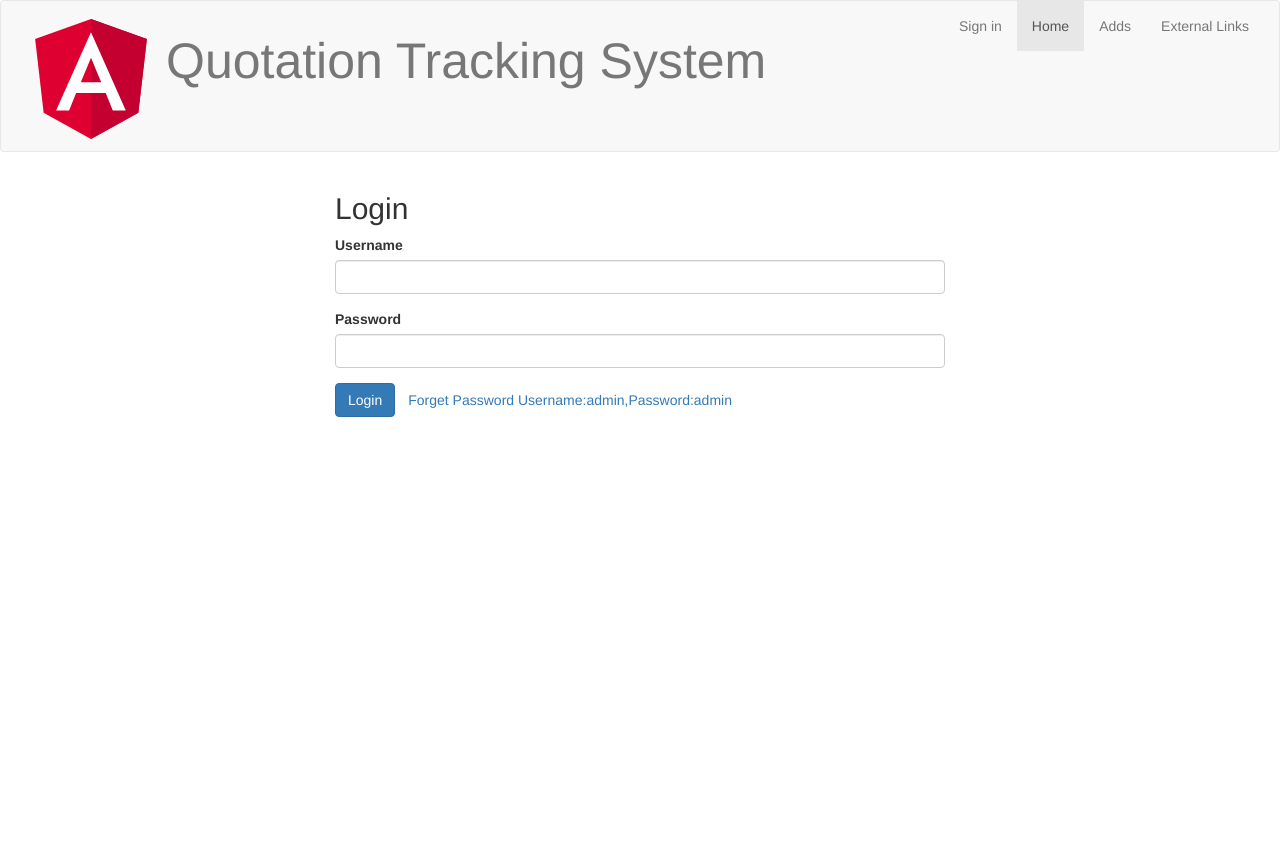
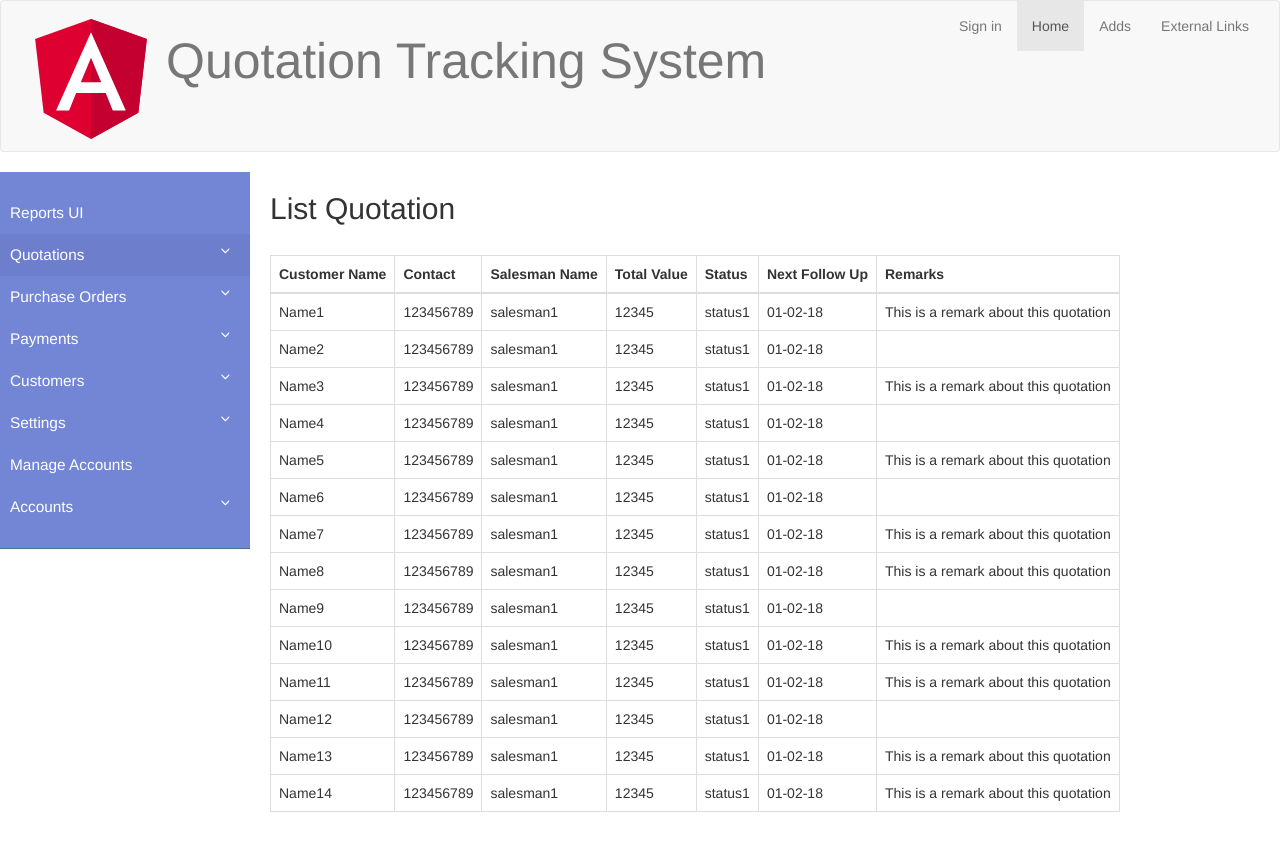
Before and after one commit to mekirankg/QTS_CLI, an Angular app: page /listquotation in a window 1280 px wide. Before the commit this address led to /login. Shown: the top 850 px of the page. Before the commit the page ends 800 px from the top, so only its background shows below. Built offline with nearby package versions, Linux system fonts and the light colour scheme.

Commit message:
dashboard added

```diff
--- /dev/null
+++ b/src/app/dashboard/dashboard.component.css
@@ -0,0 +1,172 @@
+/*
+    DEMO STYLE
+*/
+@import "https://fonts.googleapis.com/css?family=Poppins:300,400,500,600,700";
+
+
+body {
+    font-family: 'Poppins', sans-serif;
+    background: #fafafa;
+}
+
+p {
+    font-family: 'Poppins', sans-serif;
+    font-size: 1.1em;
+    font-weight: 300;
+    line-height: 1.7em;
+    color: #999;
+}
+
+a, a:hover, a:focus {
+    color: inherit;
+    text-decoration: none;
+    transition: all 0.3s;
+}
+
+.navbar {
+    padding: 15px 10px;
+    background: #fff;
+    border: none;
+    border-radius: 0;
+    margin-bottom: 40px;
+    box-shadow: 1px 1px 3px rgba(0, 0, 0, 0.1);
+}
+
+.navbar-btn {
+    box-shadow: none;
+    outline: none !important;
+    border: none;
+}
+
+.line {
+    width: 100%;
+    height: 1px;
+    border-bottom: 1px dashed #ddd;
+    margin: 40px 0;
+}
+
+/* ---------------------------------------------------
+    SIDEBAR STYLE
+----------------------------------------------------- */
+.wrapper {
+    display: flex;
+    align-items: stretch;
+}
+
+#sidebar {
+    min-width: 250px;
+    max-width: 250px;
+    background: #7386D5;
+    color: #fff;
+    transition: all 0.3s;
+}
+
+#sidebar.active {
+    margin-left: -250px;
+}
+
+#sidebar .sidebar-header {
+    padding: 20px;
+    background: #6d7fcc;
+}
+
+#sidebar ul.components {
+    padding: 20px 0;
+    border-bottom: 1px solid #47748b;
+}
+
+#sidebar ul p {
+    color: #fff;
+    padding: 10px;
+}
+
+#sidebar ul li a {
+    padding: 10px;
+    font-size: 1.1em;
+    display: block;
+}
+#sidebar ul li a:hover {
+    color: #7386D5;
+    background: #fff;
+}
+
+#sidebar ul li.active > a, a[aria-expanded="true"] {
+    color: #fff;
+    background: #6d7fcc;
+}
+
+
+a[data-toggle="collapse"] {
+    position: relative;
+}
+
+a[aria-expanded="false"]::before, a[aria-expanded="true"]::before {
+    content: '\e259';
+    display: block;
+    position: absolute;
+    right: 20px;
+    font-family: 'Glyphicons Halflings';
+    font-size: 0.6em;
+}
+a[aria-expanded="true"]::before {
+    content: '\e260';
+}
+
+
+ul ul a {
+    font-size: 0.9em !important;
+    padding-left: 30px !important;
+    background: #6d7fcc;
+}
+
+ul.CTAs {
+    padding: 20px;
+}
+
+ul.CTAs a {
+    text-align: center;
+    font-size: 0.9em !important;
+    display: block;
+    border-radius: 5px;
+    margin-bottom: 5px;
+}
+
+a.download {
+    background: #fff;
+    color: #7386D5;
+}
+
+a.article, a.article:hover {
+    background: #6d7fcc !important;
+    color: #fff !important;
+}
+
+
+
+/* ---------------------------------------------------
+    CONTENT STYLE
+----------------------------------------------------- */
+#content {
+    padding: 20px;
+    min-height: 100vh;
+    transition: all 0.3s;
+}
+
+/* ---------------------------------------------------
+    MEDIAQUERIES
+----------------------------------------------------- */
+@media (max-width: 768px) {
+    #sidebar {
+        margin-left: -250px;
+    }
+    #sidebar.active {
+        margin-left: 0;
+    }
+    #sidebarCollapse span {
+        display: none;
+    }
+}
+
+.createcontent{
+    padding-top: 0px !important;
+}
--- /dev/null
+++ b/src/app/dashboard/dashboard.component.html
@@ -0,0 +1,27 @@
+<div class="wrapper ">
+<div>
+  <app-sidebar></app-sidebar>
+</div>
+<div id="content" class="createcontent">
+  <h2>Summary of activities</h2>
+  <table class="table table-responsive">
+
+    <tbody>
+      <tr>
+        <td><h4> New Quotations :</h4></td>
+        <td class="text-left"><h4>5</h4></td>
+        <td> <button type="button" class="btn btn-link"><a [routerLink]="['/listquotation']" ><h4>View</h4></a></button>
+        </td>
+      </tr>
+      <tr>
+
+        <td><h4>Purchase Orders:</h4></td>
+        <td class="text-left"><h4>2</h4></td>
+        <td> <button type="button" class="btn btn-link"><a><h4>View</h4></a></button>
+        </td>
+      </tr>
+
+    </tbody>
+  </table>
+</div>
+</div>
--- /dev/null
+++ b/src/app/dashboard/dashboard.component.ts
@@ -0,0 +1,15 @@
+import { Component, OnInit } from '@angular/core';
+
+@Component({
+  selector: 'app-dashboard',
+  templateUrl: './dashboard.component.html',
+  styleUrls: ['./dashboard.component.css']
+})
+export class DashboardComponent implements OnInit {
+
+  constructor() { }
+
+  ngOnInit() {
+  }
+
+}
--- a/src/app/quotation/createquotation.component.html
+++ b/src/app/quotation/createquotation.component.html
@@ -81,10 +81,14 @@
             </div>
 
             <div class="form-row">
-                <div class="form-group col-md-6">
+                <!-- <div class="form-group col-md-6">
                   <label for="quotationName">Quotation Name</label>
                   <input type="text" class="form-control" id="quotationName" placeholder="Quotation Name">
-                </div>
+                </div> -->
+                <div class="form-group col-md-6">
+                    <label for="NextFollowup">Next Follow Up</label>
+                    <input type="date" class="form-control" id="NextFollowup" placeholder="Follow Up date">
+                  </div>
                 <div class="form-group col-md-6">
                   <label for="quotationreference">Quotation Reference</label>
                   <input type="text" class="form-control" id="quotationreference" placeholder="Quotation Reference">
@@ -101,7 +105,17 @@
           <div class="form-row">
               <div class="form-group col-md-6">
                 <label for="SalesmanName">Salesman Name</label>
-                <input type="text" class="form-control" id="SalesmanName" placeholder="Salesman Name">
+               <!--  <input type="text" class="form-control" id="SalesmanName" placeholder="Salesman Name">
+                -->
+                    <select class="form-control" name="color">
+                        <option value="">Choose a Salesman</option>
+                        <option value="black">Salesman1</option>
+                        <option value="green">Salesman2</option>
+                        <option value="red">Salesman3</option>
+                        <option value="yellow">Salesman4</option>
+                        <option value="white">Salesman5</option>
+                    </select>
+
               </div>
               <div class="form-group col-md-6">
                 <label for="TotalValue">Total Value</label>
@@ -130,11 +144,11 @@
           </div>
 
           <div class="form-row">
-              <div class="form-group col-md-6">
+             <!--  <div class="form-group col-md-6">
                 <label for="NextFollowup">Next Follow Up</label>
                 <input type="date" class="form-control" id="NextFollowup" placeholder="Follow Up date">
-              </div>
-              <div class="form-group col-md-6">
+              </div> -->
+              <div class="form-group col-md-12">
                 <label for="TotalValueSplit">Value Split</label>
                 <input type="text" class="form-control" id="TotalValueSplit" placeholder="Quotation Value Split">
               </div>
--- a/src/app/quotation/listquotation.component.html
+++ b/src/app/quotation/listquotation.component.html
@@ -6,13 +6,13 @@
 <div id="content" class="listcontent listcontenttable">
       <h2>List Quotation</h2>
       <div style="height:20px"></div>
-      <div class="table-responsive">
-<table class="table table-hover table-bordered" *ngIf='quotations && quotations.length'>
-    <thead class="thead-inverse">
+      <div>
+<table class="table table-hover table-responsive table-bordered" *ngIf='quotations && quotations.length'>
+    <thead class="thead-dark">
 <tr>
     <th>Customer Name</th>
-    <th>Contact</th>
-    <th>Quotation Name</th>
+    <th>Contact</th><!--
+    <th>Quotation Name</th> -->
     <th>Salesman Name</th>
     <th>Total Value</th>
     <th>Status</th>
@@ -28,7 +28,7 @@
             </a>
         </td>
             <td>{{ quotation.customerContact}}</td>
-            <td>{{ quotation.quotationName}}</td>
+           <!--  <td>{{ quotation.quotationName}}</td> -->
             <td>{{ quotation.salesmanName }}</td>
             <td>{{ quotation.totalvalue }}</td>
             <td>{{ quotation.status }}</td>
--- a/src/app/quotation/listquotation.component.ts
+++ b/src/app/quotation/listquotation.component.ts
@@ -16,7 +16,7 @@ export class ListquotationComponent implements OnInit {
     {
 "customerName":"Name1",
 "customerContact":"123456789",
-"quotationName":"qname2",
+//"quotationName":"qname2",
 "salesmanName":"salesman1",
 "totalvalue":"12345",
 "status":"status1",
@@ -26,7 +26,7 @@ export class ListquotationComponent implements OnInit {
     {
       "customerName":"Name2",
       "customerContact":"123456789",
-      "quotationName":"qname1",
+   //   "quotationName":"qname1",
       "salesmanName":"salesman1",
       "totalvalue":"12345",
       "status":"status1",
@@ -35,7 +35,7 @@ export class ListquotationComponent implements OnInit {
     {
       "customerName":"Name3",
       "customerContact":"123456789",
-      "quotationName":"qname1",
+  //    "quotationName":"qname1",
       "salesmanName":"salesman1",
       "totalvalue":"12345",
       "status":"status1",
@@ -45,7 +45,7 @@ export class ListquotationComponent implements OnInit {
     {
       "customerName":"Name4",
       "customerContact":"123456789",
-      "quotationName":"qname1",
+   //   "quotationName":"qname1",
       "salesmanName":"salesman1",
       "totalvalue":"12345",
       "status":"status1",
@@ -54,7 +54,7 @@ export class ListquotationComponent implements OnInit {
     {
       "customerName":"Name5",
       "customerContact":"123456789",
-      "quotationName":"qname1",
+   //   "quotationName":"qname1",
       "salesmanName":"salesman1",
       "totalvalue":"12345",
       "status":"status1",
@@ -64,7 +64,7 @@ export class ListquotationComponent implements OnInit {
     {
       "customerName":"Name6",
       "customerContact":"123456789",
-      "quotationName":"qname1",
+   //   "quotationName":"qname1",
       "salesmanName":"salesman1",
       "totalvalue":"12345",
       "status":"status1",
@@ -73,7 +73,7 @@ export class ListquotationComponent implements OnInit {
     {
       "customerName":"Name7",
       "customerContact":"123456789",
-      "quotationName":"qname1",
+  ///    "quotationName":"qname1",
       "salesmanName":"salesman1",
       "totalvalue":"12345",
       "status":"status1",
@@ -83,7 +83,7 @@ export class ListquotationComponent implements OnInit {
     {
       "customerName":"Name8",
       "customerContact":"123456789",
-      "quotationName":"qname1",
+  //    "quotationName":"qname1",
       "salesmanName":"salesman1",
       "totalvalue":"12345",
       "status":"status1",
@@ -93,7 +93,7 @@ export class ListquotationComponent implements OnInit {
     {
       "customerName":"Name9",
       "customerContact":"123456789",
-      "quotationName":"qname1",
+   //   "quotationName":"qname1",
       "salesmanName":"salesman1",
       "totalvalue":"12345",
       "status":"status1",
@@ -102,7 +102,7 @@ export class ListquotationComponent implements OnInit {
     {
       "customerName":"Name10",
       "customerContact":"123456789",
-      "quotationName":"qname1",
+  //    "quotationName":"qname1",
       "salesmanName":"salesman1",
       "totalvalue":"12345",
       "status":"status1",
@@ -112,7 +112,7 @@ export class ListquotationComponent implements OnInit {
     {
       "customerName":"Name11",
       "customerContact":"123456789",
-      "quotationName":"qname1",
+   //   "quotationName":"qname1",
       "salesmanName":"salesman1",
       "totalvalue":"12345",
       "status":"status1",
@@ -122,7 +122,7 @@ export class ListquotationComponent implements OnInit {
     {
       "customerName":"Name12",
       "customerContact":"123456789",
-      "quotationName":"qname1",
+   //   "quotationName":"qname1",
       "salesmanName":"salesman1",
       "totalvalue":"12345",
       "status":"status1",
@@ -131,7 +131,7 @@ export class ListquotationComponent implements OnInit {
     {
       "customerName":"Name13",
       "customerContact":"123456789",
-      "quotationName":"qname1",
+   //   "quotationName":"qname1",
       "salesmanName":"salesman1",
       "totalvalue":"12345",
       "status":"status1",
@@ -141,7 +141,7 @@ export class ListquotationComponent implements OnInit {
     {
       "customerName":"Name14",
       "customerContact":"123456789",
-      "quotationName":"qname1",
+   //   "quotationName":"qname1",
       "salesmanName":"salesman1",
       "totalvalue":"12345",
       "status":"status1",
```
Also changed, not shown: src/app/app.module.ts (+6 -4 lines), 1 other file (tests, documents, lock files or other folders).
